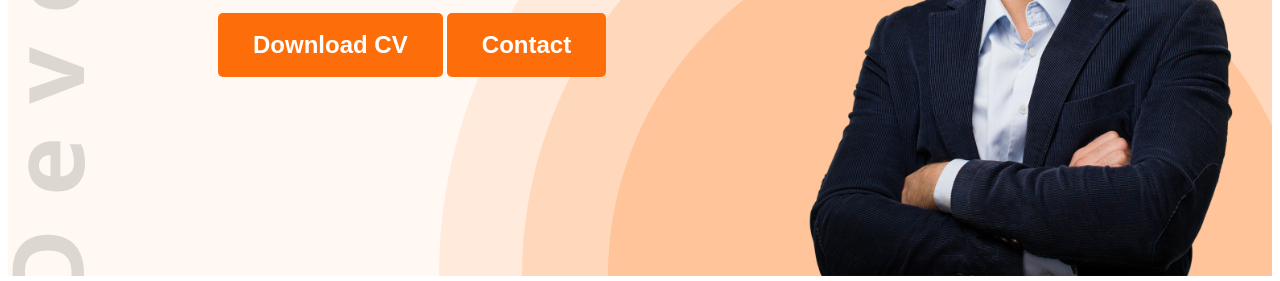
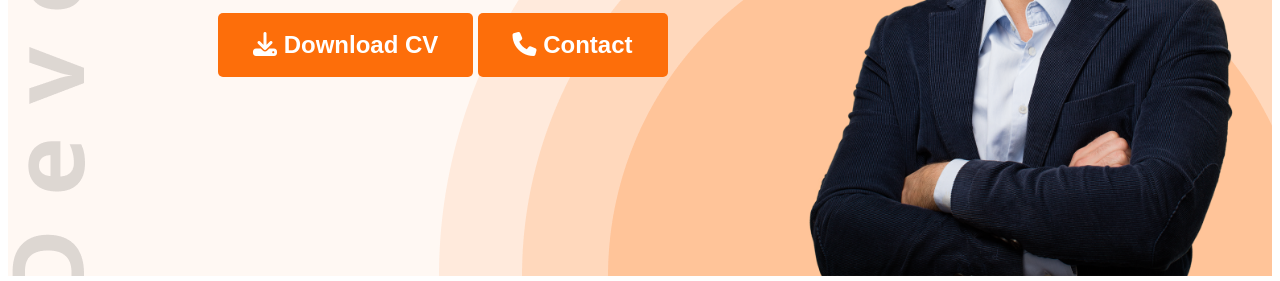
Before and after one commit to RjRabby018/web-dev-portfolio, a plain HTML site: page index.html in a window 1280 px wide. Shown: the part 519-800 px from the top of the page. Drawn offline with nearby package versions, Linux system fonts and the light colour scheme.

Commit message:
font awsome was included

```diff
--- a/index.html
+++ b/index.html
@@ -8,6 +8,7 @@
 <link rel="preconnect" href="https://fonts.gstatic.com" crossorigin>
 <link href="https://fonts.googleapis.com/css2?family=Open+Sans:ital,wght@0,300..800;1,300..800&family=Work+Sans:ital,wght@0,100..900;1,100..900&display=swap" rel="stylesheet">
     <link rel="stylesheet" href="styles/portfolio.css">
+    <script src="https://kit.fontawesome.com/43132b4929.js" crossorigin="anonymous"></script>
 </head>
 <body class="open-sans-normal">
     <header class="header secondary_background">
@@ -26,8 +27,9 @@
                 <p class="banner_description">
                     Shot what able cold new see hold.Friendly as an betrayed formerly he. Morning because as to society behaved moments.
                 </p>
-                <button class="btn_primary">Download CV</button>
-                <button class="btn_primary">Contact</button>
+                <button class="btn_primary"><i class="fa-solid fa-download"></i> Download CV</button>
+                <button class="btn_primary"><i class="fa-solid fa-phone"></i>
+                    Contact</button>
 
             </div>
             <img class="banner_profile_pic" src="images/hardy.png" alt="">
@@ -140,7 +142,7 @@
                 </div>
             </div>
             <div class="text-center resume_download_cv">
-                <button class="btn_primary">Download CV</button>
+                <button class="btn_primary"><i class="fa-solid fa-download"></i> Download CV</button>
             </div>
 
         </section>
@@ -160,7 +162,7 @@
         <div class="footer_column">
             <h3 class="section_title">Inbox me</h3>
             <form action="">
-                <input type="text" name="" id="" placeholder="your name">
+                <input type="text" name="" id="" placeholder ="your name">
                 <input type="email" name="" id="" placeholder="Email">
                 <textarea name="" id="" cols="30" rows="20"></textarea>
                 <input class="btn_primary" type="submit" value="submit">
--- a/styles/portfolio.css
+++ b/styles/portfolio.css
@@ -166,4 +166,5 @@ footer input[type="text"],input[type="email"], footer textarea {
     margin-bottom: 24px;
     width: 100%;
 
+
 }
```
